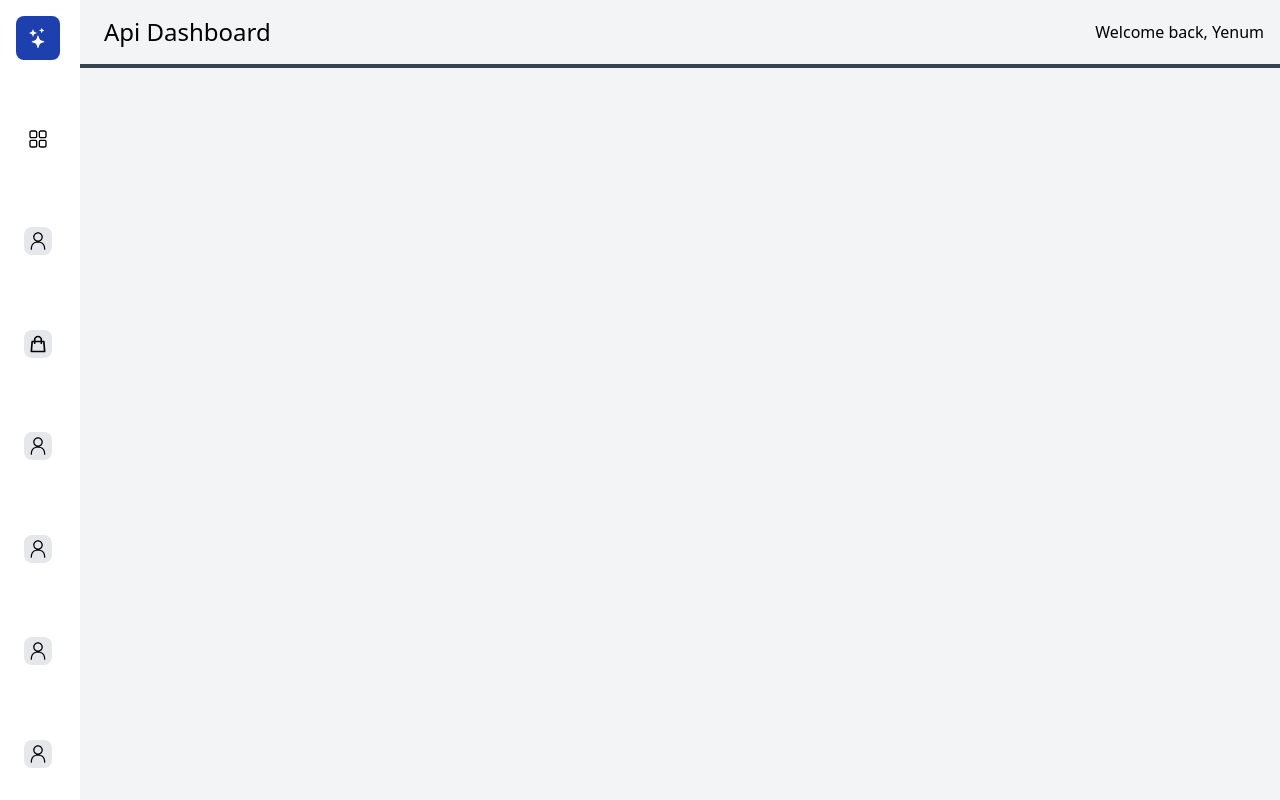
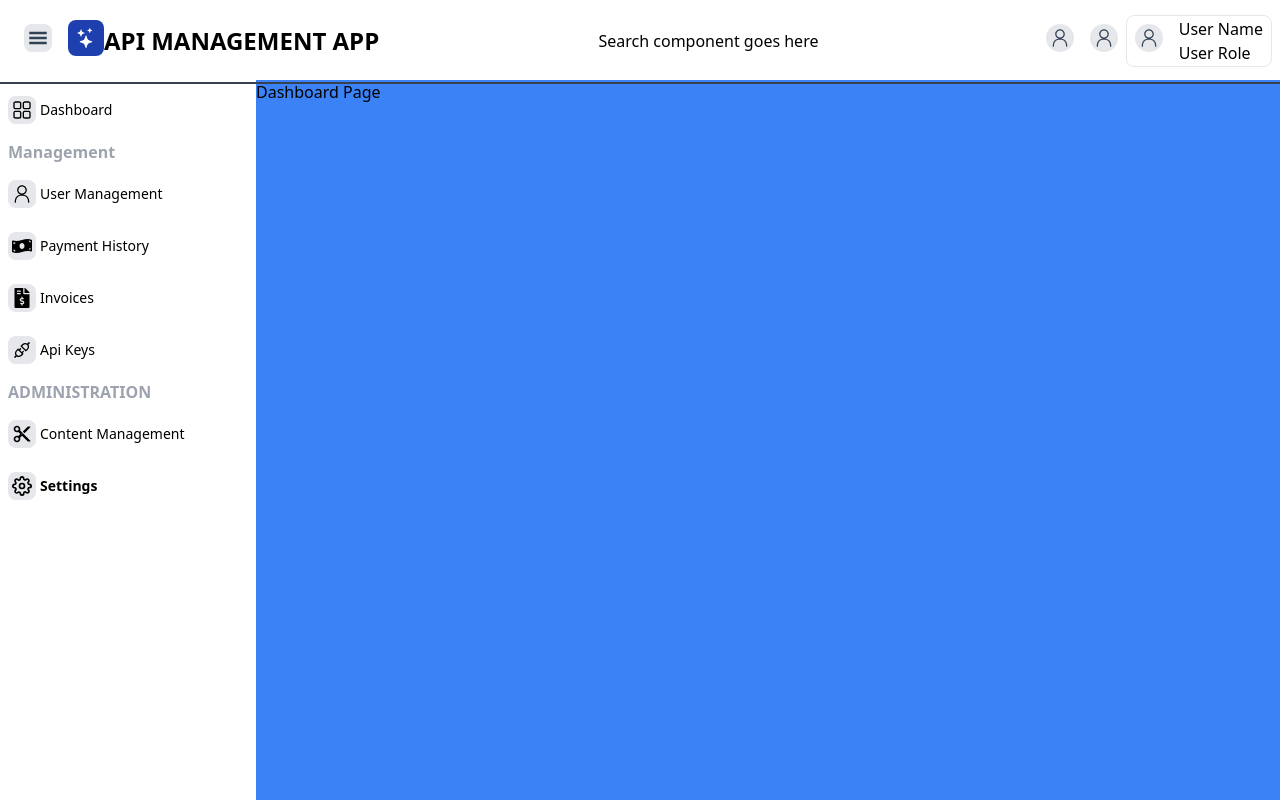
Before and after one commit to vickzuzo/api-dashboard-clone, a Next.js app: page / in a window 1280 px wide. Built offline with nearby package versions, Linux system fonts and the light colour scheme.

Commit message:
Feat: Sidebar and Header

```diff
--- a/components/Header.jsx
+++ b/components/Header.jsx
@@ -1,18 +1,62 @@
 import Link from 'next/link'
 import {BsStars} from 'react-icons/bs'
+import { RxPerson } from 'react-icons/rx'
+import { GiHamburgerMenu } from 'react-icons/gi'
+
 import React from 'react'
 
-const Header = () => {
-  return (
-    <div className='flex justify-between px-4 py-4 border-b-4 border-gray-700'>
-      <div className='flex flex-row items-center'>
-        <h4 className='mx-2 text-center text-2xl'>Api Dashboard</h4>
-      </div>
-      <div className='flex flex-row items-center'>
-        <h2>Welcome back, Yenum</h2>
-      </div>
-    </div>
-  )
+
+const Header = ({ currentUser}) => {
+    const handleSignOut = (e) => {
+        e.preventDefault();
+    }
+    return (
+      <header class="h-20 shrink-0">
+        <div className="fixed w-full flex justify-between px-2 py-2   border-b-2 border-gray-700">
+          <div className='flex justify-center items-center cursor-pointer'>
+            <Link href={'/'} className="font-medium p-2 text-slate-700 rounded-lg hover:bg-slate-100 hover:text-slate-900">
+                <div className='bg-gray-200 hover:bg-gray-200 cursor-pointer m-2 p-1 rounded-lg inline-block'>
+                    <GiHamburgerMenu size={20} />
+                </div>
+            </Link>
+            <Link href="/">
+              <div className='hover:bg-blue-500 bg-blue-800 text-white p-2 rounded-lg inline-block'>
+                  <BsStars size={20} />
+              </div>
+            </Link>
+            <h1 className="text-2xl font-bold">API MANAGEMENT APP</h1>
+          </div>
+          <div className='flex justify-center space-x-2  items-center'>
+            Search component goes here
+          </div>
+          <nav class="flex justify-center items-center">
+            <Link href={'/'} className="font-medium text-slate-700 rounded-lg hover:text-slate-900">
+              <div className='bg-gray-200 hover:bg-blue-200 cursor-pointer m-2 p-1 rounded-2xl inline-block'>
+                  <RxPerson size={20} />
+              </div>
+            </Link>
+            <Link href={'/'} className="font-medium text-slate-700 rounded-lg hover:text-slate-900">
+              <div className='bg-gray-200 hover:bg-blue-200 cursor-pointer m-2 p-1 rounded-2xl inline-block'>
+                  <RxPerson size={20} />
+              </div>
+            </Link>
+            <div className='border border-gray-200 border-1 cursor-pointer  rounded-lg hover:bg-blue-200'>
+              <div className='flex flex-row justify-center items-center'>
+                <Link href={'/'} className="font-medium text-slate-700 rounded-lg hover:text-slate-900">
+                  <div className='bg-gray-200 m-2 p-1 rounded-2xl inline-block'>
+                      <RxPerson size={20} />
+                  </div>
+                </Link>
+                <div className='px-2'>
+                  <h1>User Name</h1>
+                  <p>User Role</p>
+                </div>
+              </div>
+            </div>
+          </nav>
+        </div>
+      </header>
+    )
 }
 
-export default Header
+export default Header;
--- a/components/Sidebar.jsx
+++ b/components/Sidebar.jsx
@@ -1,69 +1,67 @@
 import Link from 'next/link'
 import React from 'react'
-import {BsStars} from 'react-icons/bs'
 import { RxDashboard, RxPerson } from 'react-icons/rx'
-import { HiOutlineShoppingBag } from 'react-icons/hi'
+import { MdContentCut } from 'react-icons/md'
 import { FiSettings } from 'react-icons/fi'
+import { AiOutlineApi } from 'react-icons/ai'
+import { FaFileInvoiceDollar, FaMoneyBillWave } from 'react-icons/fa'
+
 
 const Sidebar = ({children}) => {
   return (
-    <div className='flex'>
-        <div className='fixed w-20 h-screen p-4 flex flex-col justify-between'>
-            <Link href='/' className='w-20'>
-                <div className='bg-blue-800 text-white  p-3 rounded-lg inline-block'>
-                    <BsStars size={20} />
+
+    <div class="flex flex-row h-[calc(100vh-5rem)]">
+        <aside className='w-1/5 overflow-y-auto'>
+                <Link href='/' className='flex flex-row w-full my-2 items-start pl-2 hover:bg-white hover:w-full hover:my-2 hover:border-l-blue-700 hover:border-l-2'>
+                    <div className='bg-gray-200 hover:bg-blue-200 cursor-pointer my-2 p-1 rounded-lg inline-block'>
+                        <RxDashboard size={20} />
                     </div>
+                    <h1 className='my-2 p-1 text-sm hover:font-bold'>Dashboard</h1>
+                </Link>
+                <h1 className='pl-2 my-2 text-gray-400 font-bold'> Management </h1>
+
+                <Link href='/' className='flex flex-row w-full my-2 items-start pl-2 hover:bg-white hover:w-full hover:my-2 hover:border-l-blue-700 hover:border-l-2'>
+                    <div className='bg-gray-200 hover:bg-blue-200 cursor-pointer my-2 p-1 rounded-lg inline-block'>
+                        <RxPerson size={20} />
+                    </div>
+                    <h1 className='my-2 p-1 text-sm hover:font-bold'>User Management</h1>
+                </Link>
+                <Link href='/' className='flex flex-row w-full my-2 items-start pl-2 hover:bg-white hover:w-full hover:my-2 hover:border-l-blue-700 hover:border-l-2'>
+                    <div className='bg-gray-200 hover:bg-blue-200 cursor-pointer my-2 p-1 rounded-lg inline-block'>
+                        <FaMoneyBillWave size={20} />
+                    </div>
+                    <h1 className='my-2 p-1 text-sm hover:font-bold'>Payment History</h1>
+                </Link>
+                <Link href='/' className='flex flex-row w-full my-2 items-start pl-2 hover:bg-white hover:w-full hover:my-2 hover:border-l-blue-700 hover:border-l-2'>
+                    <div className='bg-gray-200 hover:bg-blue-200 cursor-pointer my-2 p-1 rounded-lg inline-block'>
+                        <FaFileInvoiceDollar size={20} />
+                    </div>
+                    <h1 className='my-2 p-1 text-sm hover:font-bold'>Invoices</h1>
                 </Link>
 
                 <Link href='/' className='flex flex-row w-full my-2 items-start pl-2 hover:bg-white hover:w-full hover:my-2 hover:border-l-blue-700 hover:border-l-2'>
-                <div className='hover:bg-blue-200 cursor-pointer my-2 p-1 rounded-lg inline-block'>
-                    <RxDashboard size={20} />
+                    <div className='bg-gray-200 hover:bg-blue-200 cursor-pointer my-2 p-1 rounded-lg inline-block'>
+                        <AiOutlineApi size={20} />
                     </div>
-                <h1 className='my-2 p-1 text-sm hover:font-bold opacity-0 hover:opacity-100'>Dashboard</h1>
+                    <h1 className='my-2 p-1 text-sm hover:font-bold'>Api Keys</h1>
                 </Link>
 
+                <h1 className='pl-2 my-2 text-gray-400 font-bold'>ADMINISTRATION</h1>
+
                 <Link href='/' className='flex flex-row w-full my-2 items-start pl-2 hover:bg-white hover:w-full hover:my-2 hover:border-l-blue-700 hover:border-l-2'>
-                <div className='bg-gray-200 hover:bg-gray-200 cursor-pointer my-2 p-1 rounded-lg inline-block'>
-                    <RxPerson size={20} />
+                    <div className='bg-gray-200 hover:bg-blue-200 cursor-pointer my-2 p-1 rounded-lg inline-block'>
+                        <MdContentCut size={20} />
                     </div>
-                {/* <h1 className=' my-2 p-1 text-sm hover:font-bold'>Users & Roles</h1> */}
+                    <h1 className=' my-2 p-1 text-sm hover:font-bold'>Content Management</h1>
                 </Link>
                 <Link href='/' className='flex flex-row w-full my-2 items-start pl-2 hover:bg-white hover:w-full hover:my-2 hover:border-l-blue-700 hover:border-l-2'>
                     <div className='bg-gray-200 hover:bg-gray-200 cursor-pointer my-2 p-1 rounded-lg inline-block'>
-                    <HiOutlineShoppingBag size={20} />
+                        <FiSettings size={20} />
                     </div>
-                {/* <h1 className=' my-2 p-1 text-sm hover:font-bold'>Payment History</h1> */}
+                    <h1 className='my-2 p-1 text-sm font-bold'>Settings</h1>
                 </Link>
-            <Link href='/' className='flex flex-row w-full my-2 items-start pl-2 hover:bg-white hover:w-full hover:my-2 hover:border-l-blue-700 hover:border-l-2'>
-                <div className='bg-gray-200 hover:bg-gray-200 cursor-pointer my-2 p-1 rounded-lg inline-block'>
-                    <RxPerson size={20} />
-                </div>
-                {/* <h1 className=' my-2 p-1 text-sm hover:font-bold'>Invoices</h1> */}
-            </Link>
-
-            <Link href='/' className='flex flex-row w-full my-2 items-start pl-2 hover:bg-white hover:w-full hover:my-2 hover:border-l-blue-700 hover:border-l-2'>
-                <div className='bg-gray-200 hover:bg-gray-200 cursor-pointer my-2 p-1 rounded-lg inline-block'>
-                    <RxPerson size={20} />
-                </div>
-                {/* <h1 className=' my-2 p-1 text-sm hover:font-bold'>Api Keys</h1> */}
-            </Link>
-
-            {/* <h1 className='my-2 text-gray-400 font-bold'>ADMINISTRATION</h1> */}
-
-            <Link href='/' className='flex flex-row w-full my-2 items-start pl-2 hover:bg-white hover:w-full hover:my-2 hover:border-l-blue-700 hover:border-l-2'>
-                <div className='bg-gray-200 hover:bg-gray-200 cursor-pointer my-2 p-1 rounded-lg inline-block'>
-                    <RxPerson size={20} />
-                </div>
-                {/* <h1 className=' my-2 p-1 text-sm hover:font-bold'>Content Management</h1> */}
-            </Link>
-            <Link href='/' className='flex flex-row w-full my-2 items-start pl-2 hover:bg-white hover:w-full hover:my-2 hover:border-l-blue-700 hover:border-l-2'>
-                <div className='bg-gray-200 hover:bg-gray-200 cursor-pointer my-2 p-1 rounded-lg inline-block'>
-                    <RxPerson size={20} />
-                </div>
-                {/* <h1 className=' my-2 p-1 text-sm font-bold'>Settings</h1> */}
-            </Link>
-        </div>
-        <main className='ml-20 w-full'>{children}</main>
+        </aside>
+        <main className='bg-blue-500 w-4/5 overflow-y-auto'>{children}</main>
     </div>
   )
 }
--- a/pages/_app.js
+++ b/pages/_app.js
@@ -5,8 +5,9 @@ import '@/styles/globals.css'
 export default function App({ Component, pageProps }) {
   return (
     <>
+      <Header currentUser={""} />
       <Sidebar>
-        <Component {...pageProps} />
+        <Component {...pageProps}/>
       </Sidebar>
     </>
   )
--- a/pages/index.js
+++ b/pages/index.js
@@ -12,9 +12,9 @@ export default function Home() {
         <meta name="viewport" content="width=device-width, initial-scale=1" />
         <link rel="icon" href="/favicon.ico" />
       </Head>
-      <main className='bg-gray-100 min-h-screen'>
-        <Header/>
-      </main>
+      <div>
+        Dashboard Page
+      </div>
     </>
   )
 }
```
Also changed, not shown: documentations/TODO.md (+2 -0 lines), hooks/useRequest.js (added, +32 -0 lines), components/cards/Card.jsx (renamed from components/Card.jsx). Lines whose indentation alone changed are shown as unchanged.
